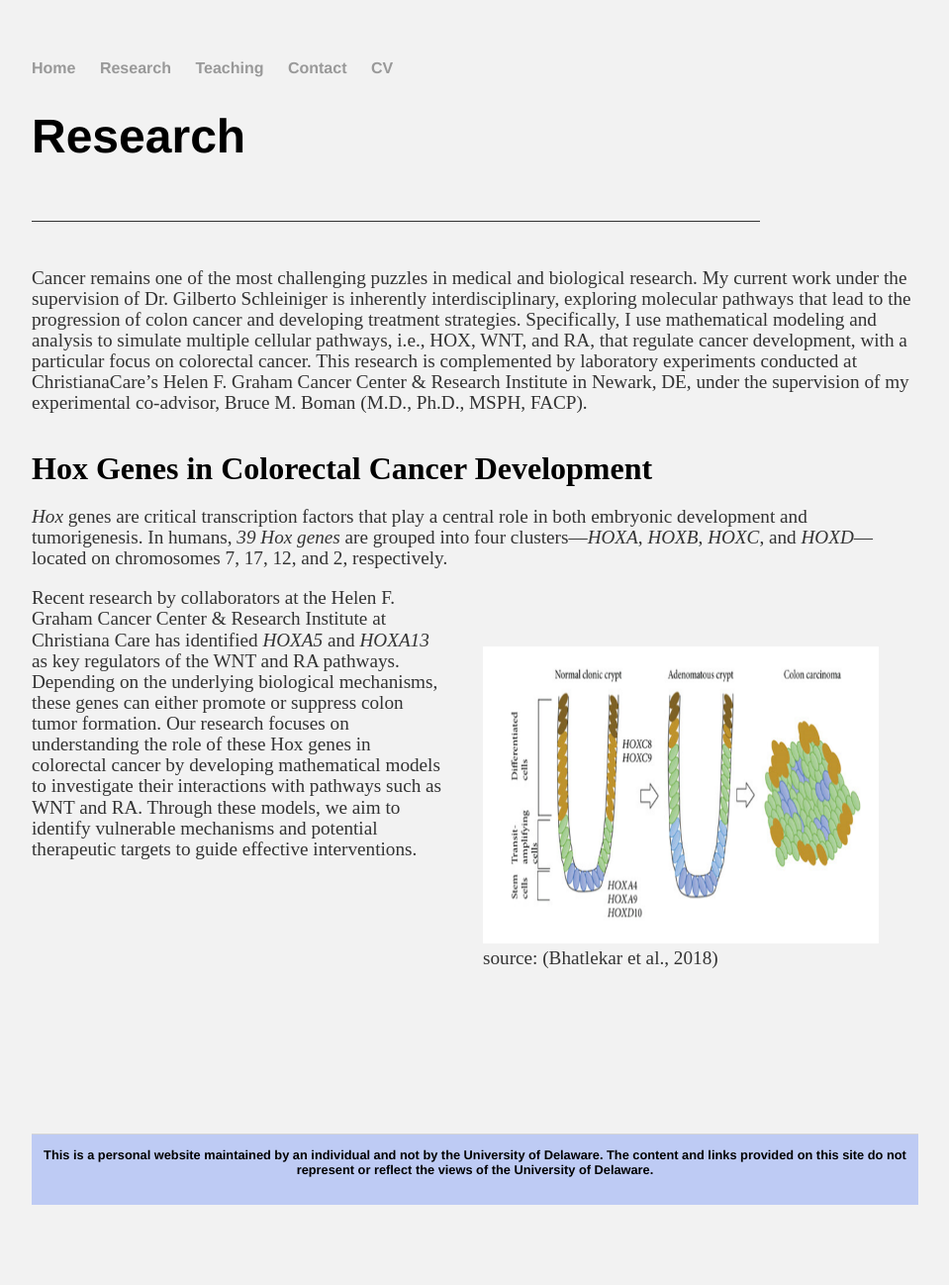
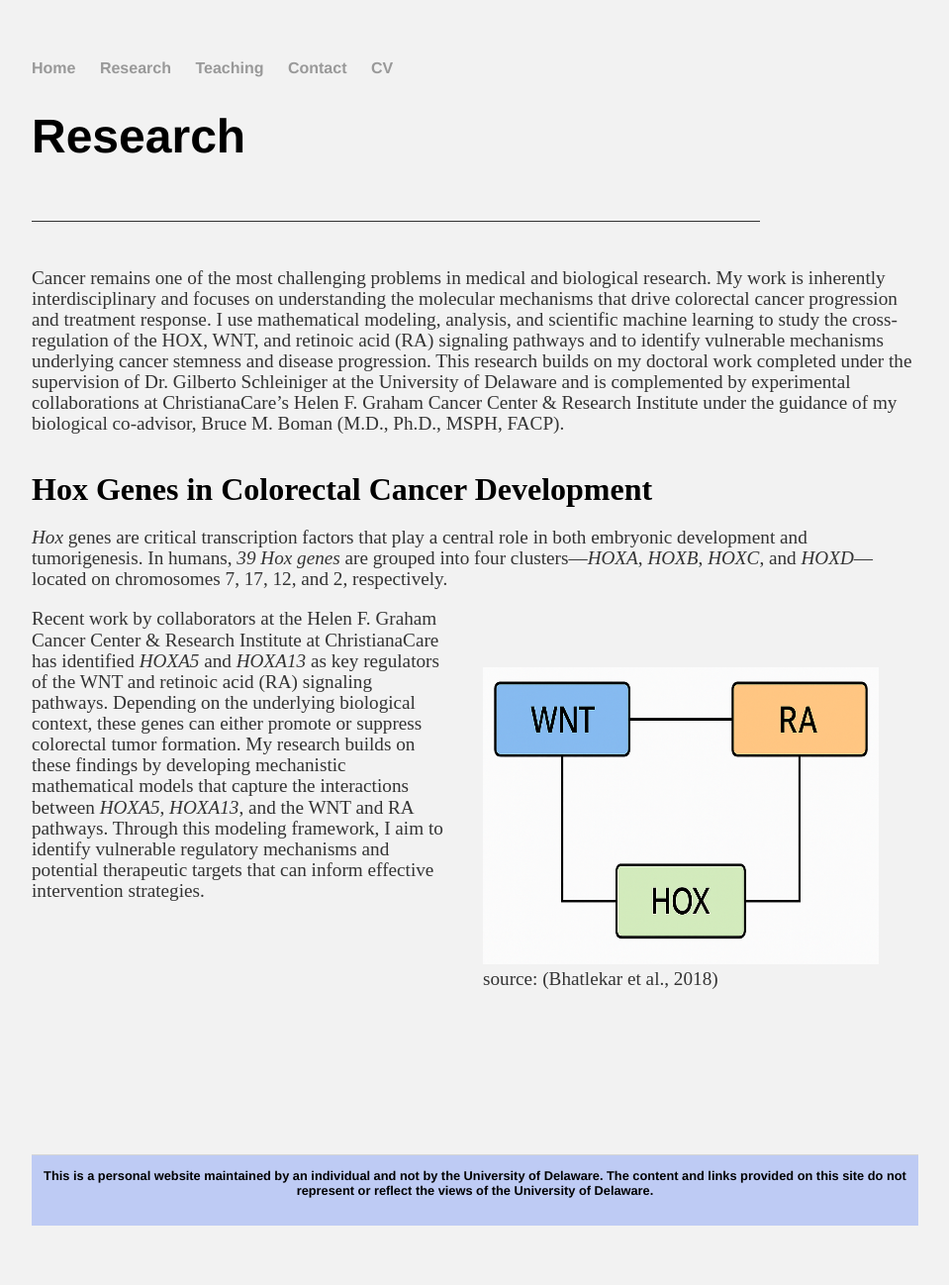
Before and after one commit to kataboh/kataboh.github.io, a Jekyll site: the page built from research.html, in a window 1280 px wide. Shown: the whole page at 99% size, without its empty margins (160-1119 px from the left). Built offline with Jekyll 4.4.1, drawn with Linux system fonts in a browser that asks for light colours; before the commit the page ends 1277 px from its top, so only the background shows below that.

Commit message:
Update research.html

```diff
--- a/research.html
+++ b/research.html
@@ -7,13 +7,10 @@ title: Pascal Kingsley Kataboh's Homepage
     <br>
     <hr size="3" noshade>
     <br>
-    <p>Cancer remains one of the most challenging puzzles in medical and biological research.
-    My current work under the supervision of Dr. Gilberto Schleiniger is inherently interdisciplinary,
-    exploring molecular pathways that lead to the progression of colon cancer and developing treatment strategies.
-    Specifically, I use mathematical modeling and analysis to simulate multiple cellular pathways, i.e., HOX, WNT, and RA,
-    that regulate cancer development, with a particular focus on colorectal cancer.
-    This research is complemented by laboratory experiments conducted at ChristianaCare’s Helen F. Graham Cancer Center & Research Institute in Newark, DE,
-    under the supervision of my experimental co-advisor, Bruce M. Boman (M.D., Ph.D., MSPH, FACP).</p>
+    <p>Cancer remains one of the most challenging problems in medical and biological research.
+		My work is inherently interdisciplinary and focuses on understanding the molecular mechanisms that drive colorectal cancer progression and treatment response.
+		I use mathematical modeling, analysis, and scientific machine learning to study the cross-regulation of the HOX, WNT, and retinoic acid (RA) signaling pathways and to identify vulnerable mechanisms underlying cancer stemness and disease progression.
+		This research builds on my doctoral work completed under the supervision of Dr. Gilberto Schleiniger at the University of Delaware and is complemented by experimental collaborations at ChristianaCare’s Helen F. Graham Cancer Center & Research Institute under the guidance of my biological co-advisor, Bruce M. Boman (M.D., Ph.D., MSPH, FACP).</p>
 
 	<br>
 	<font size="6"><b>Hox Genes in Colorectal Cancer Development</b></font>
@@ -21,12 +18,12 @@ title: Pascal Kingsley Kataboh's Homepage
 
 	<p><em>Hox</em> genes are critical transcription factors that play a central role in both embryonic development and tumorigenesis. In humans, <em>39 Hox genes</em> are grouped into four clusters—<em>HOXA</em>, <em>HOXB</em>, <em>HOXC</em>, and <em>HOXD</em>—located on chromosomes 7, 17, 12, and 2, respectively. <p>
 
-	<p style="padding:40px;float:right;"><img src="images/hox_colon_cell.jpg" width="400" height="300"><br>
+	<p style="padding:40px;float:right;"><img src="images/hox_wnt_ra_link.png" width="400" height="300"><br>
 	source: (Bhatlekar et al., 2018)
 
-	<p>Recent research by collaborators at the Helen F. Graham Cancer Center & Research Institute at Christiana Care has identified <em>HOXA5</em> and <em>HOXA13</em> as key regulators of the WNT and RA pathways. Depending on the underlying biological mechanisms, these genes can either promote or suppress colon tumor formation.
+	<p>Recent work by collaborators at the Helen F. Graham Cancer Center & Research Institute at ChristianaCare has identified <em>HOXA5</em> and <em>HOXA13</em> as key regulators of the WNT and retinoic acid (RA) signaling pathways. Depending on the underlying biological context, these genes can either promote or suppress colorectal tumor formation.
 
-     Our research focuses on understanding the role of these Hox genes in colorectal cancer by developing mathematical models to investigate their interactions with pathways such as WNT and RA. Through these models, we aim to identify vulnerable mechanisms and potential therapeutic targets to guide effective interventions.</p>
+My research builds on these findings by developing mechanistic mathematical models that capture the interactions between <em>HOXA5</em>, <em>HOXA13</em>, and the WNT and RA pathways. Through this modeling framework, I aim to identify vulnerable regulatory mechanisms and potential therapeutic targets that can inform effective intervention strategies.</p>
     <div style="clear:both;"></div>
 
 	<br>
```
